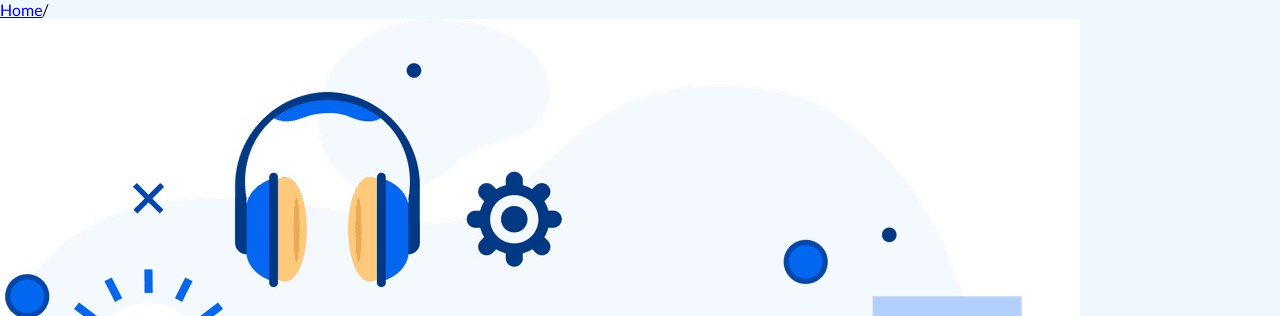
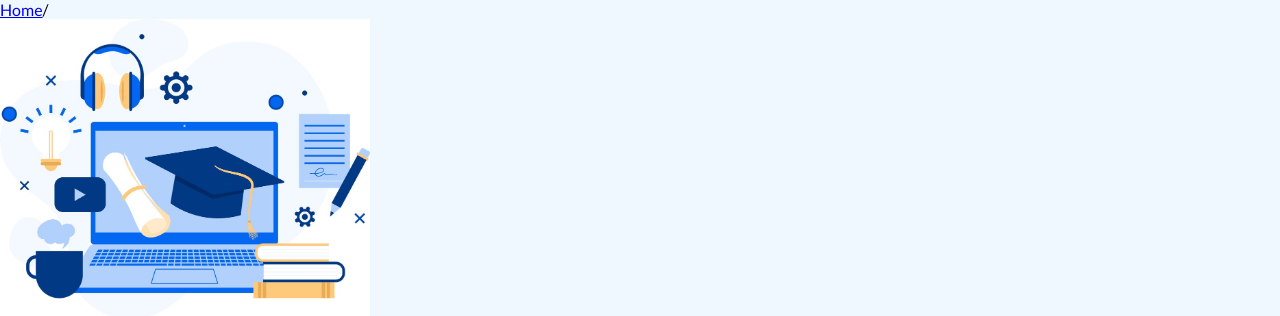
Before and after one commit to M-gatwiri/HTML-Assignment-1, a plain HTML site: page form.html in a window 1280 px wide. Shown: the top 316 px of the page. Drawn offline with Linux system fonts and the light colour scheme.

Commit message:
Update style.css

```diff
--- a/style.css
+++ b/style.css
@@ -13,8 +13,10 @@
             body{background-color: aliceblue;
                 font-family: lato;
         }
-        .image{
-        height: 40%;
-        display: flex; justify-content: left;
+
+        img {
+           height: 300px;
+           width: auto;
+/*         display: flex; justify-content: left; */
 
         }
```
